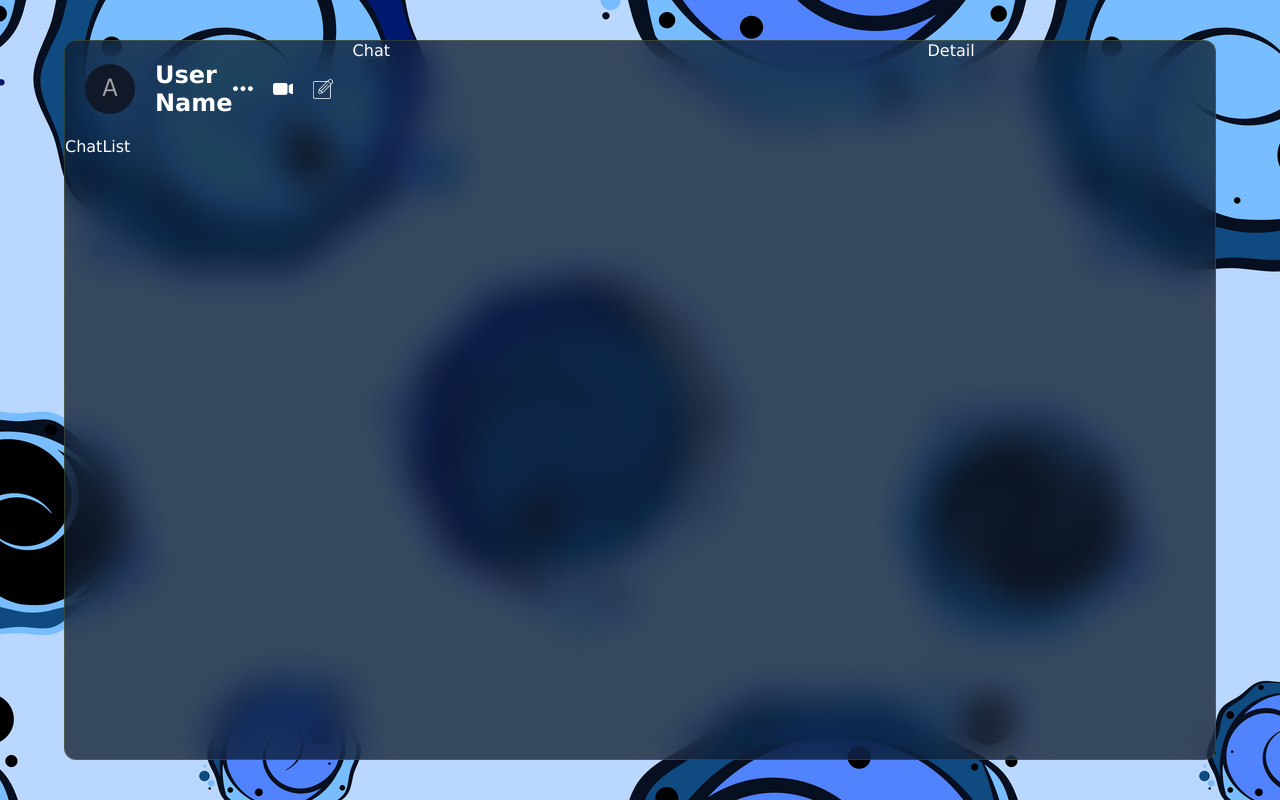
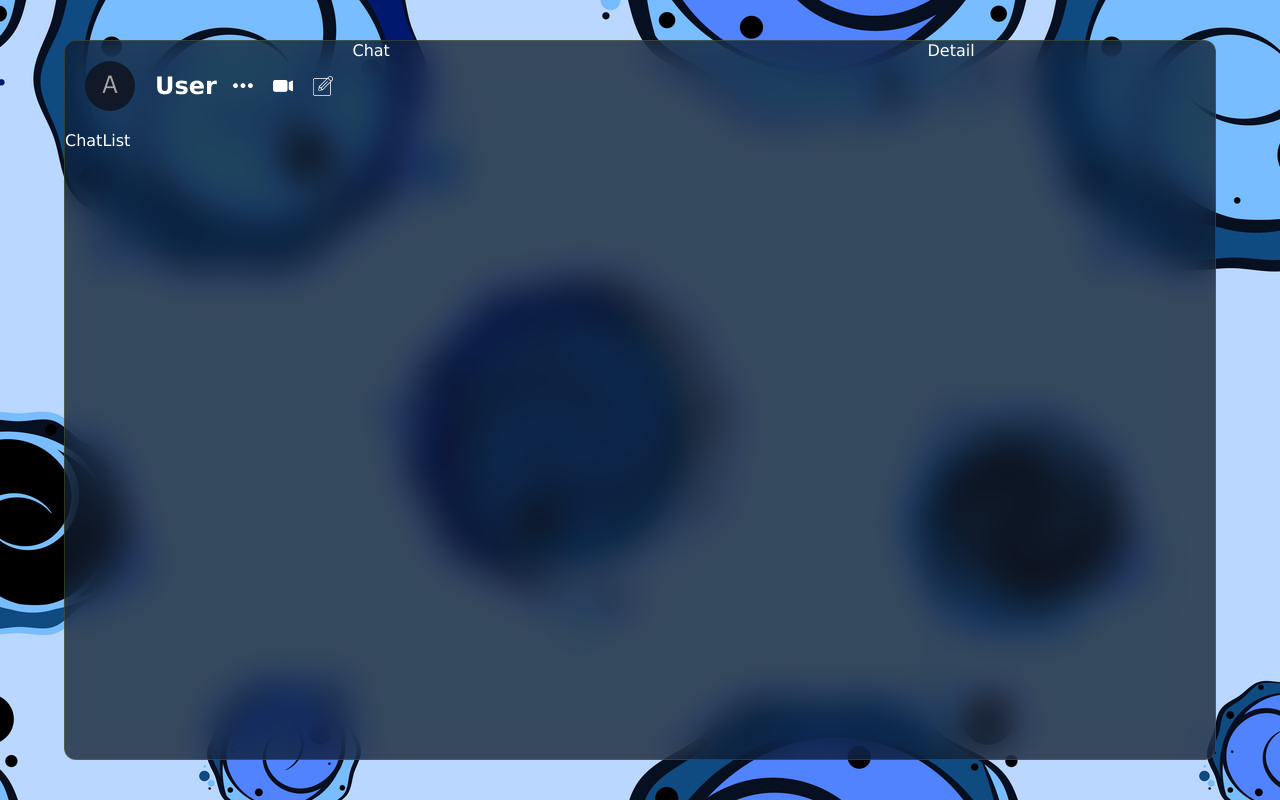
Before and after one commit to KMPKBandara/WaveTalk, a React (Vite) app in the folder frontend/chat-app/: page / in a window 1280 px wide. Built offline with nearby package versions, Linux system fonts and the light colour scheme.

Commit message:
Update User Name

```diff
--- a/frontend/chat-app/src/components/list/userinfo/Userinfo.jsx
+++ b/frontend/chat-app/src/components/list/userinfo/Userinfo.jsx
@@ -4,7 +4,7 @@ const Userinfo = () => {
     <div className='userInfo'>
         <div className="user">
             <img src="./avatar.png" alt=""/>
-            <h2>User Name</h2>
+            <h2>User</h2>
         </div>
         <div className="icons">
             <img src="./more.png" alt=""/>
```
